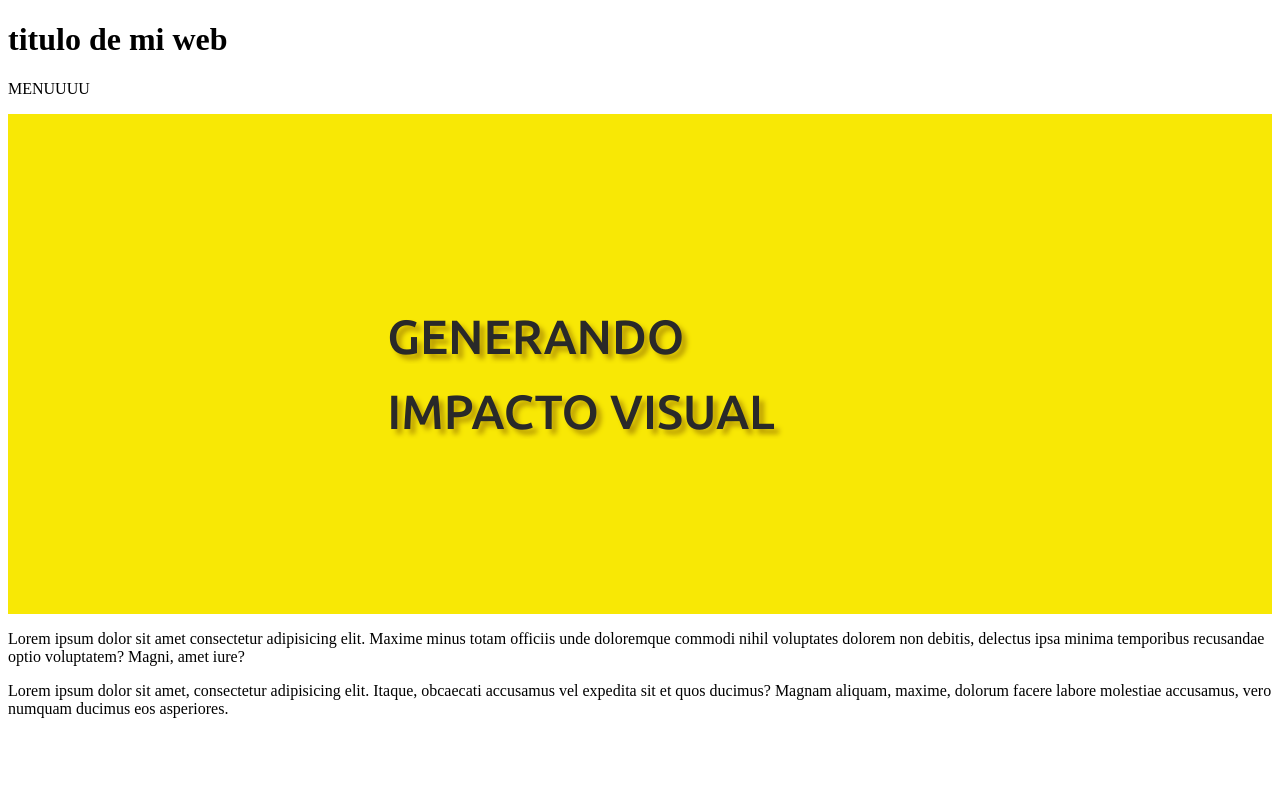
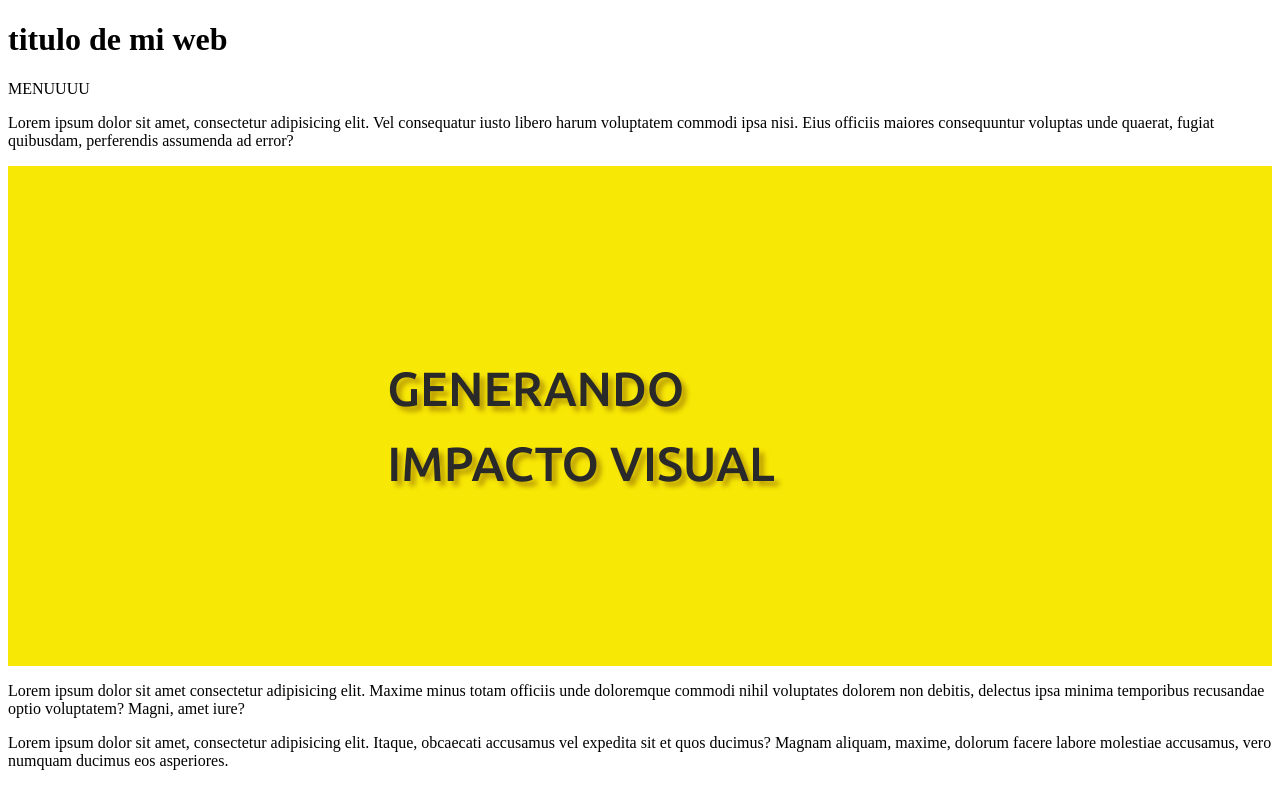
Before and after one commit to victorianastasi/proyecto-FondoAnimado, a website: page index.html in a window 1280 px wide. Drawn offline with Linux system fonts and the light colour scheme.

Commit message:
Modificación de index.html

```diff
--- a/index.html
+++ b/index.html
@@ -13,6 +13,7 @@
         <h1>titulo de mi web</h1>
         <div>
             <p>MENUUUU</p>
+            <p>Lorem ipsum dolor sit amet, consectetur adipisicing elit. Vel consequatur iusto libero harum voluptatem commodi ipsa nisi. Eius officiis maiores consequuntur voluptas unde quaerat, fugiat quibusdam, perferendis assumenda ad error?</p>
         </div>
     </div>
     <div class="splash">
```
